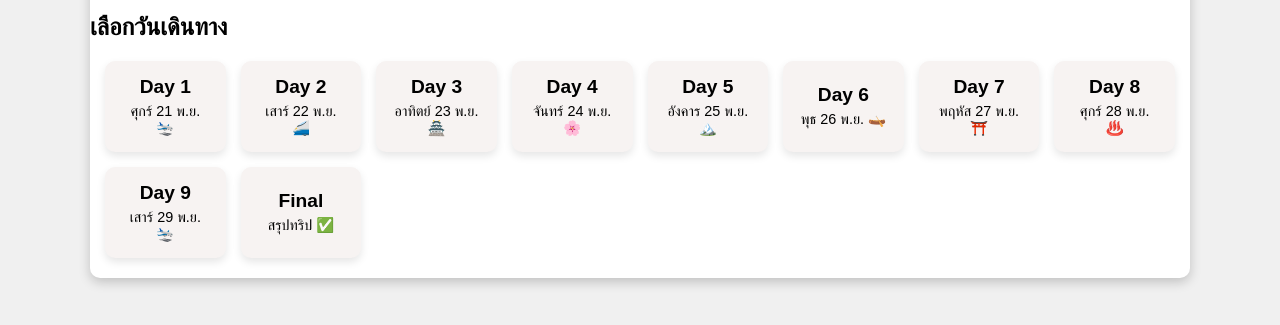
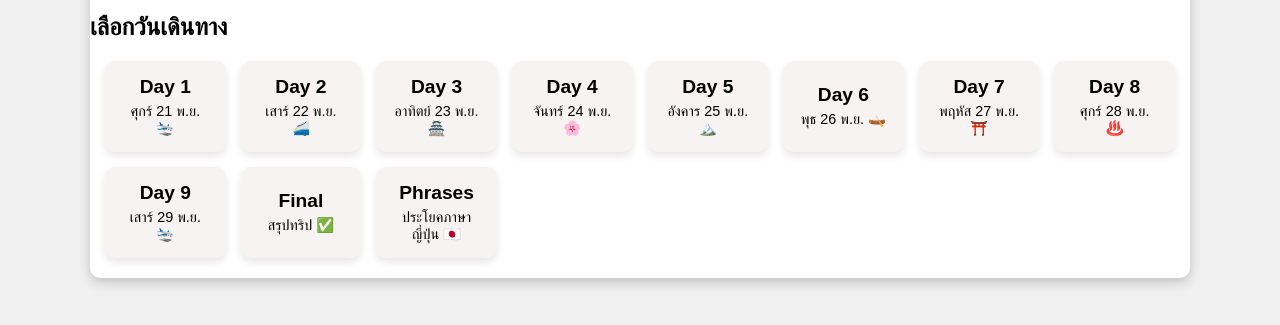
Before and after one commit to monsieuraon/kansai2025, a plain HTML site: page index.html in a window 1280 px wide. Shown: the part 85-410 px from the top of the page. Drawn offline with Linux system fonts and the light colour scheme.

Commit message:
Update index.html

```diff
--- a/index.html
+++ b/index.html
@@ -58,6 +58,11 @@
             <div class="day-number">Final</div>
             <div class="day-info">สรุปทริป ✅</div>
         </a>
+        <a class="day-card" href="phrases.html">
+    <div class="day-number">Phrases</div>
+    <div class="day-info">ประโยคภาษาญี่ปุ่น 🇯🇵</div>
+</a>
+
     </div>
 </div>
 </body>
```
